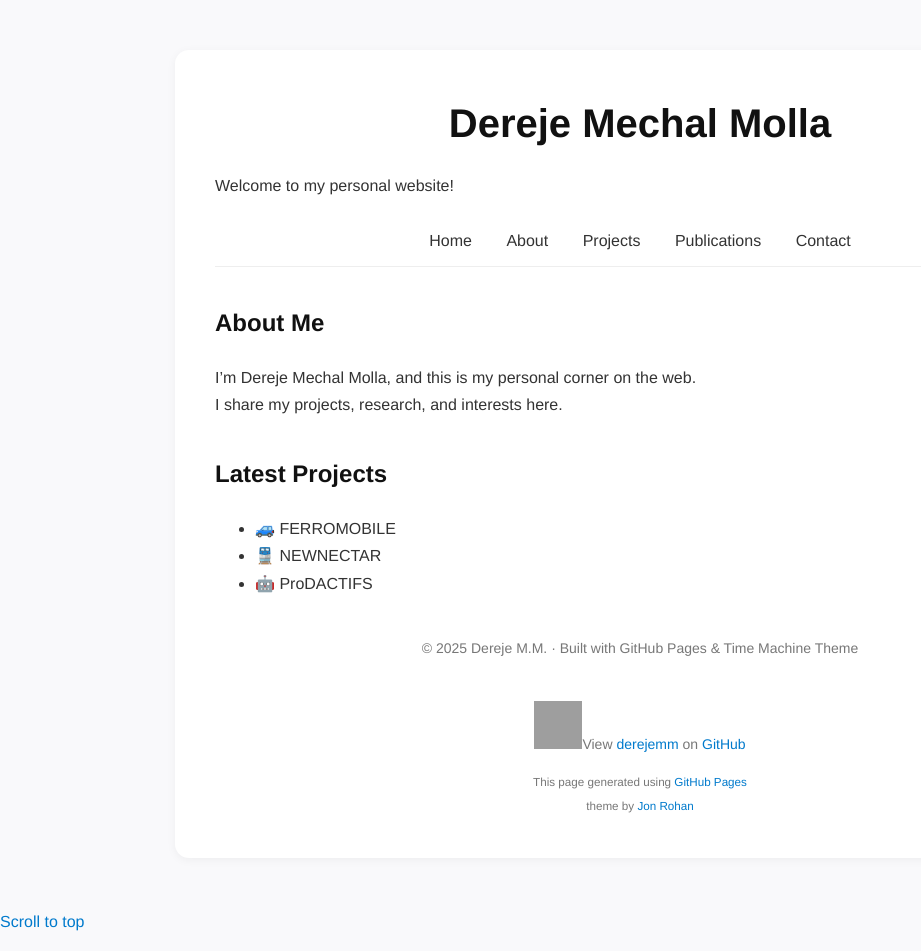
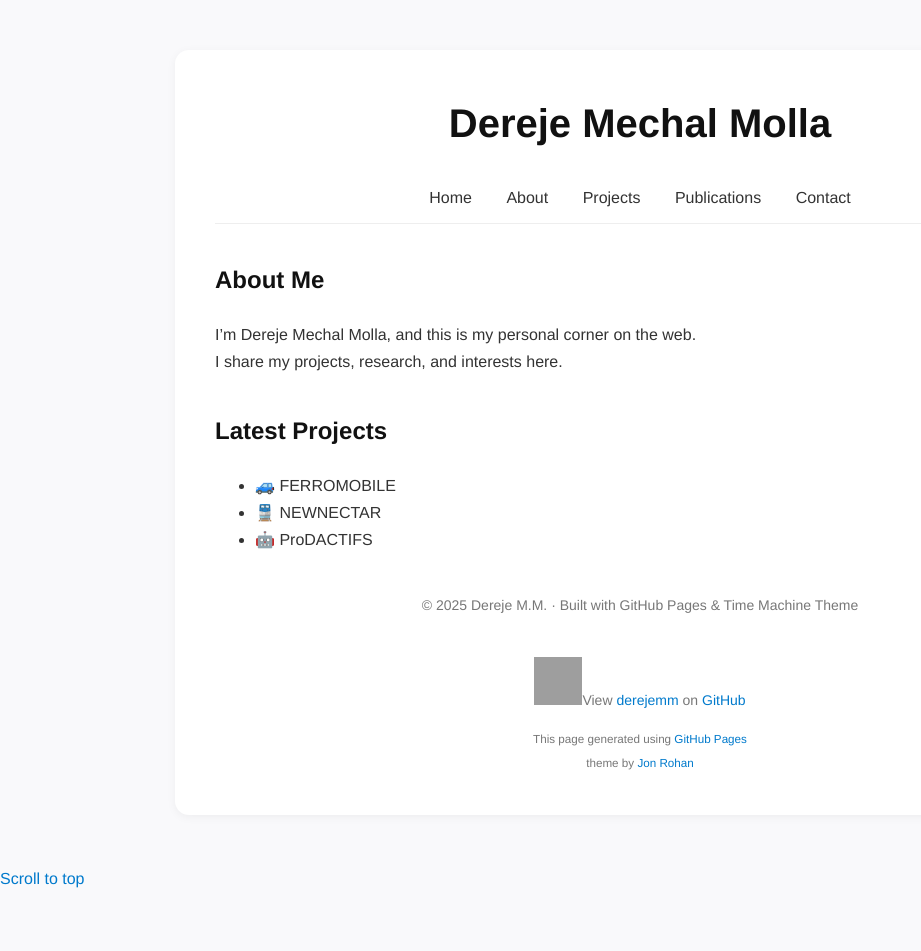
Before and after one commit to derejemm/derejemm.github.io, a Jekyll site: the page built from index.md, in a window 1280 px wide and 951 px high. Shown: the whole window, without its empty margins (0-921 px from the left). Built offline with Jekyll 4.4.1, drawn with Linux system fonts in a browser that asks for light colours; a script that is not in the unit is left out; the repository's description, which GitHub fills in, is left out; some of the changed lines change nothing that is shown; grey boxes are pictures that could not be loaded.

Commit message:
Update _config.yml

```diff
--- a/_config.yml
+++ b/_config.yml
@@ -1,5 +1,5 @@
 title: Dereje Mechal Molla
-description: Welcome to my personal website!
+# description: Welcome to my personal website!
 theme: jekyll-theme-time-machine
 
 # custom styles
```
